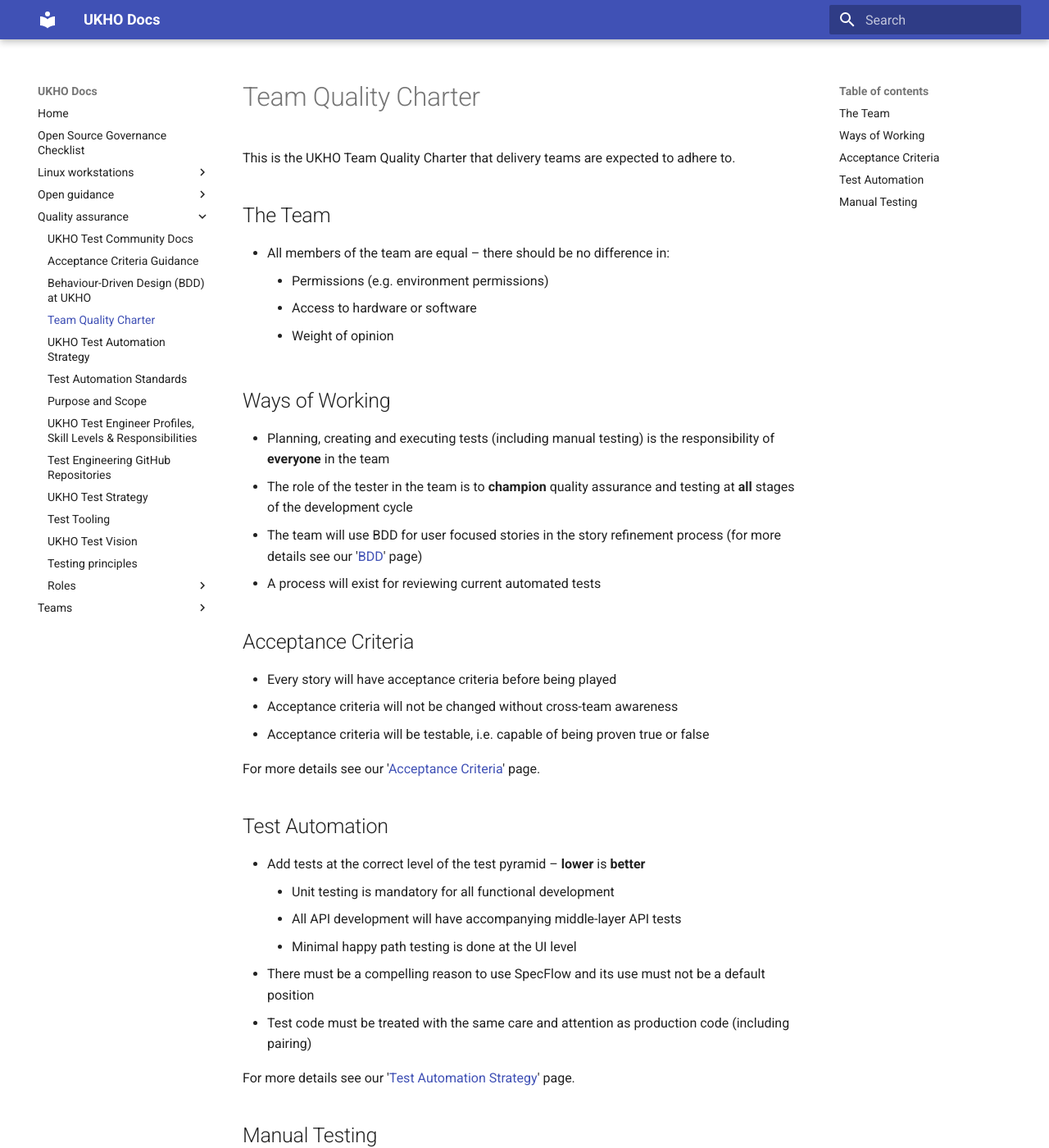
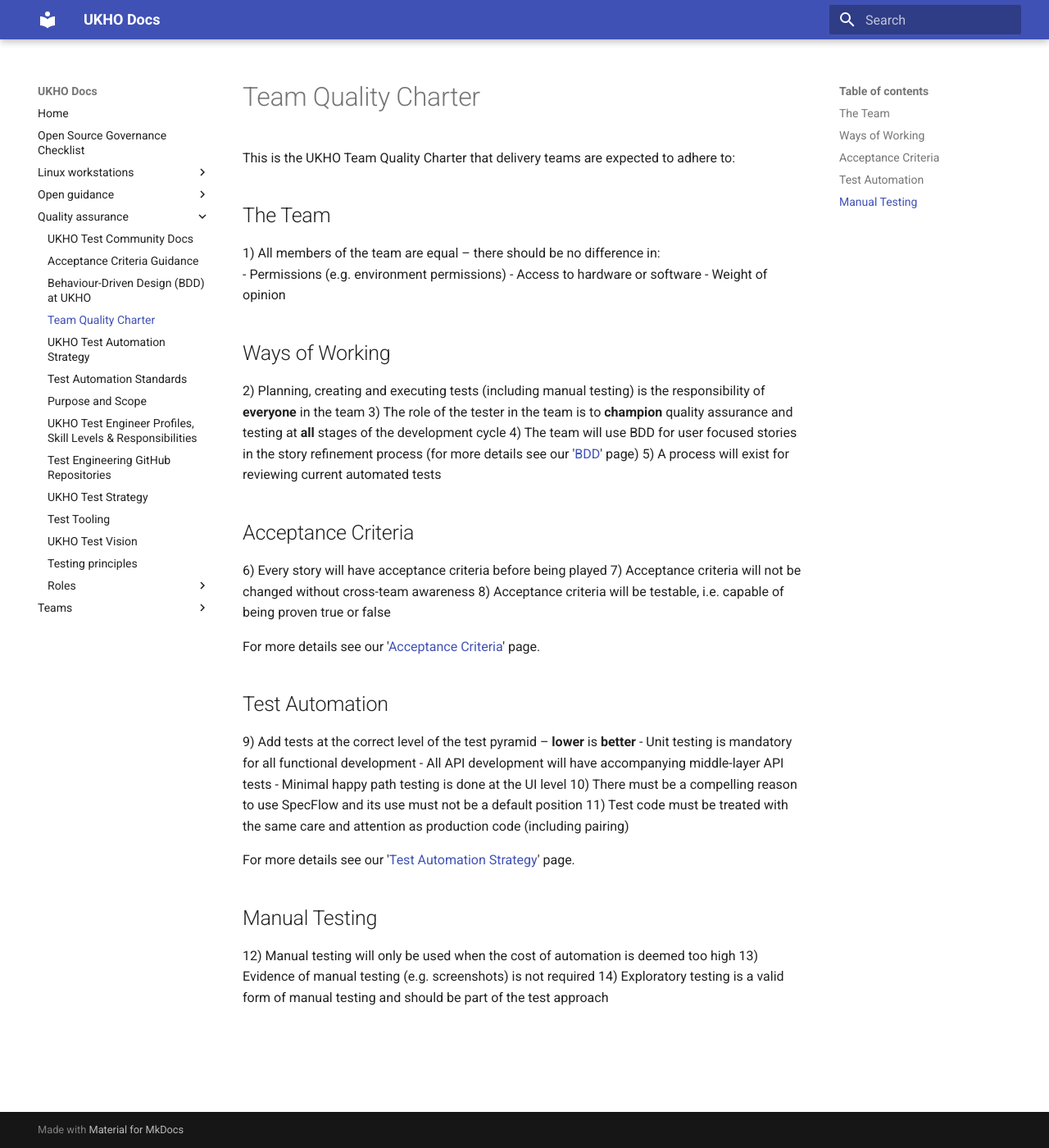
Before and after one commit to UKHO/docs, an MkDocs documentation site: the page built from docs/quality-assurance/team-quality-charter.md, in a window 1280 px wide and 1400 px high. Shown: the whole window at 82% size. Built offline with MkDocs 1.6.1 and Material for MkDocs 9.7.7, drawn with Linux system fonts in a browser that asks for light colours; some of the changed text lies outside the part shown.

Commit message:
Add numbering

```diff
--- a/docs/quality-assurance/team-quality-charter.md
+++ b/docs/quality-assurance/team-quality-charter.md
@@ -1,41 +1,42 @@
 # Team Quality Charter
-This is the UKHO Team Quality Charter that delivery teams are expected to adhere to.
+
+This is the UKHO Team Quality Charter that delivery teams are expected to adhere to:
 
 ## The Team
 
- - All members of the team are equal – there should be no difference in:
-	 - Permissions (e.g. environment permissions)
-	 - Access to hardware or software
-	 - Weight of opinion
+1) All members of the team are equal – there should be no difference in:
+    - Permissions (e.g. environment permissions)
+    - Access to hardware or software
+    - Weight of opinion
 
 ## Ways of Working
 
- - Planning, creating and executing tests (including manual testing) is the responsibility of **everyone** in the team
- - The role of the tester in the team is to **champion** quality assurance and testing at **all** stages of the development cycle
- - The team will use BDD for user focused stories in the story refinement process (for more details see our '[BDD](bdd.md)' page)
- - A process will exist for reviewing current automated tests
+2) Planning, creating and executing tests (including manual testing) is the responsibility of **everyone** in the team
+3) The role of the tester in the team is to **champion** quality assurance and testing at **all** stages of the development cycle
+4) The team will use BDD for user focused stories in the story refinement process (for more details see our '[BDD](bdd.md)' page)
+5) A process will exist for reviewing current automated tests
 
 ## Acceptance Criteria
 
- - Every story will have acceptance criteria before being played
- - Acceptance criteria will not be changed without cross-team awareness
- - Acceptance criteria will be testable, i.e. capable of being proven true or false
+6) Every story will have acceptance criteria before being played
+7) Acceptance criteria will not be changed without cross-team awareness
+8) Acceptance criteria will be testable, i.e. capable of being proven true or false
 
 For more details see our '[Acceptance Criteria](acceptance-criteria.md)' page.
 
 ## Test Automation
 
- - Add tests at the correct level of the test pyramid – **lower** is **better**
- 	- Unit testing is mandatory for all functional development
- 	- All API development will have accompanying middle-layer API tests
- 	- Minimal happy path testing is done at the UI level
- - There must be a compelling reason to use SpecFlow and its use must not be a default position
- - Test code must be treated with the same care and attention as production code (including pairing)
+9) Add tests at the correct level of the test pyramid – **lower** is **better**
+    - Unit testing is mandatory for all functional development
+    - All API development will have accompanying middle-layer API tests
+    - Minimal happy path testing is done at the UI level
+10) There must be a compelling reason to use SpecFlow and its use must not be a default position
+11) Test code must be treated with the same care and attention as production code (including pairing)
 
 For more details see our '[Test Automation Strategy](test-automation-strategy.md)' page.
 
 ## Manual Testing
 
- - Manual testing will only be used when the cost of automation is deemed too high
- - Evidence of manual testing (e.g. screenshots) is not required
- - Exploratory testing is a valid form of manual testing and should be part of the test approach
+12) Manual testing will only be used when the cost of automation is deemed too high
+13) Evidence of manual testing (e.g. screenshots) is not required
+14) Exploratory testing is a valid form of manual testing and should be part of the test approach
```
